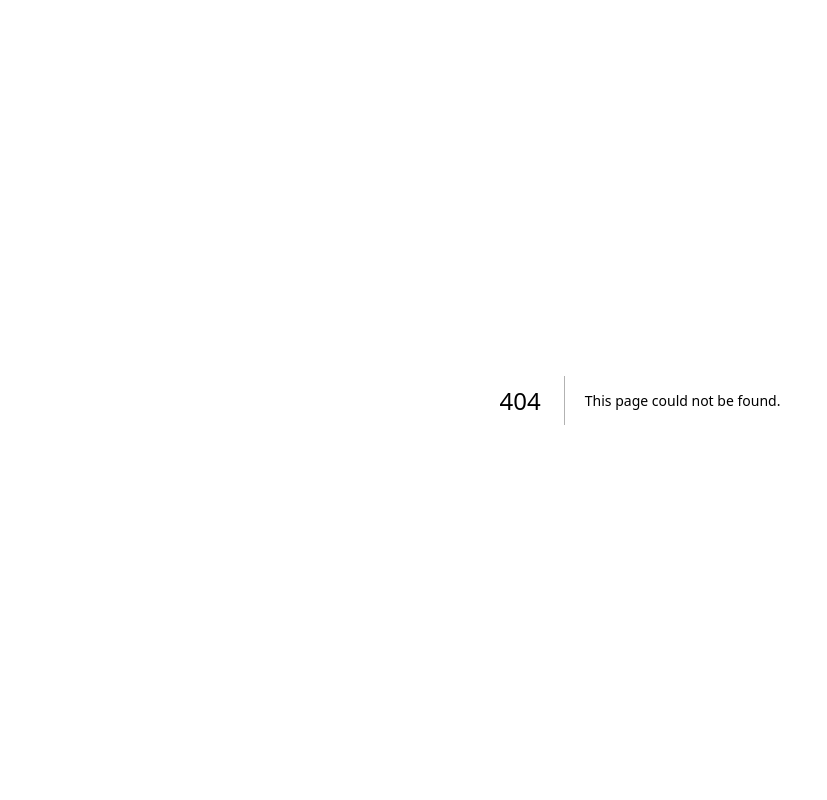
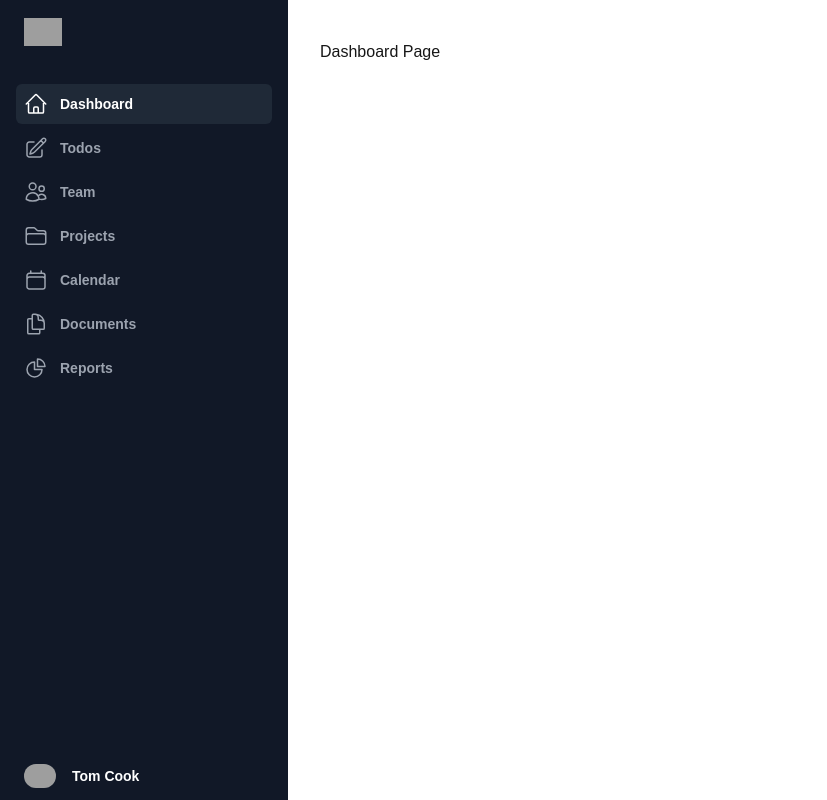
Before and after one commit to emilio-v/next-admin-todo, a Next.js app: page /v2/dashboard in a window 1280 px wide. Before the commit this address had no page. Shown: the whole page, without its empty margins (0-827 px from the left). Built offline with nearby package versions, Linux system fonts and the light colour scheme; grey boxes are pictures that could not be loaded.

Commit message:
feat: [v2] create layout

```diff
--- a/package.json
+++ b/package.json
@@ -12,6 +12,7 @@
     "@headlessui/react": "^2.2.0",
     "@heroicons/react": "^2.2.0",
     "@prisma/client": "^6.2.1",
+    "clsx": "^2.1.1",
     "next": "15.1.6",
     "react": "^19.0.0",
     "react-dom": "^19.0.0",
--- /dev/null
+++ b/src/app/v2/dashboard/layout.tsx
@@ -0,0 +1,18 @@
+"use client";
+
+import { ReactNode } from "react";
+import { Sidebar } from "@/components/v2/Sidebar";
+import { TopMenu } from "@/components/v2/TopMenu";
+
+export default function DashboardLayout({ children }: { children: ReactNode }) {
+  return (
+    <div>
+      <Sidebar />
+      <TopMenu />
+
+      <main className="py-10 lg:pl-72">
+        <div className="px-4 sm:px-6 lg:px-8">{children}</div>
+      </main>
+    </div>
+  );
+}
--- /dev/null
+++ b/src/app/v2/dashboard/page.tsx
@@ -0,0 +1,3 @@
+export default function DashboardPage() {
+  return <div>Dashboard Page</div>;
+}
--- /dev/null
+++ b/src/components/v2/Navigation.tsx
@@ -0,0 +1,57 @@
+import Image from "next/image";
+import Link from "next/link";
+import {
+  CalendarIcon,
+  ChartPieIcon,
+  DocumentDuplicateIcon,
+  FolderIcon,
+  HomeIcon,
+  PencilSquareIcon,
+  UsersIcon,
+} from "@heroicons/react/24/outline";
+
+import { SidebarItem } from "@/components/v2/SidebarItem";
+
+const navigation = [
+  { name: "Dashboard", href: "/v2/dashboard", icon: HomeIcon },
+  { name: "Todos", href: "/v2/dashboard/rest-todos", icon: PencilSquareIcon },
+  { name: "Team", href: "#", icon: UsersIcon },
+  { name: "Projects", href: "#", icon: FolderIcon },
+  { name: "Calendar", href: "#", icon: CalendarIcon },
+  { name: "Documents", href: "#", icon: DocumentDuplicateIcon },
+  { name: "Reports", href: "#", icon: ChartPieIcon },
+];
+
+export const Navigation = () => {
+  return (
+    <nav className="flex flex-1 flex-col">
+      <ul role="list" className="flex flex-1 flex-col gap-y-7">
+        <li>
+          <ul role="list" className="-mx-2 space-y-1">
+            {navigation.map(({ href, icon, name }) => (
+              <li key={name}>
+                <SidebarItem href={href} name={name} icon={icon} />
+              </li>
+            ))}
+          </ul>
+        </li>
+        <li className="-mx-6 mt-auto hidden lg:flex">
+          <Link
+            href="#"
+            className="flex items-center gap-x-4 px-6 py-3 text-sm/6 font-semibold text-white hover:bg-gray-800"
+          >
+            <Image
+              alt=""
+              src="https://images.unsplash.com/photo-1472099645785-5658abf4ff4e?ixlib=rb-1.2.1&ixid=eyJhcHBfaWQiOjEyMDd9&auto=format&fit=facearea&facepad=2&w=256&h=256&q=80"
+              className="rounded-full bg-gray-800"
+              width={32}
+              height={32}
+            />
+            <span className="sr-only">Your profile</span>
+            <span aria-hidden="true">Tom Cook</span>
+          </Link>
+        </li>
+      </ul>
+    </nav>
+  );
+};
--- /dev/null
+++ b/src/components/v2/Sidebar.tsx
@@ -0,0 +1,21 @@
+import Image from "next/image";
+import { Navigation } from "@/components/v2/Navigation";
+
+export const Sidebar = () => {
+  return (
+    <div className="hidden lg:fixed lg:inset-y-0 lg:z-50 lg:flex lg:w-72 lg:flex-col">
+      <div className="flex grow flex-col gap-y-5 overflow-y-auto bg-gray-900 px-6">
+        <div className="flex h-16 shrink-0 items-center">
+          <Image
+            alt="Your Company"
+            src="https://tailwindui.com/plus/img/logos/mark.svg?color=indigo&shade=500"
+            width={38}
+            height={32}
+          />
+        </div>
+
+        <Navigation />
+      </div>
+    </div>
+  );
+};
--- /dev/null
+++ b/src/components/v2/SidebarItem.tsx
@@ -0,0 +1,38 @@
+"use client";
+
+import { ForwardRefExoticComponent, RefAttributes, SVGProps } from "react";
+import Link from "next/link";
+import clsx from "clsx";
+import { usePathname } from "next/navigation";
+
+interface SidebarItemProps {
+  href: string;
+  name: string;
+  icon: ForwardRefExoticComponent<
+    Omit<SVGProps<SVGSVGElement>, "ref"> & {
+      title?: string;
+      titleId?: string;
+    } & RefAttributes<SVGSVGElement>
+  >;
+}
+
+export const SidebarItem = ({ href, icon, name }: SidebarItemProps) => {
+  const pathname = usePathname();
+  const current = pathname === href;
+
+  const Icon = icon;
+  return (
+    <Link
+      href={href}
+      className={clsx(
+        current
+          ? "bg-gray-800 text-white"
+          : "text-gray-400 hover:bg-gray-800 hover:text-white",
+        "group flex gap-x-3 rounded-md p-2 text-sm/6 font-semibold"
+      )}
+    >
+      <Icon aria-hidden="true" className="size-6 shrink-0" />
+      {name}
+    </Link>
+  );
+};
--- /dev/null
+++ b/src/components/v2/TopMenu.tsx
@@ -0,0 +1,88 @@
+"use client";
+
+import { useState } from "react";
+import Image from "next/image";
+import { Bars3Icon, XMarkIcon } from "@heroicons/react/24/outline";
+import {
+  Dialog,
+  DialogBackdrop,
+  DialogPanel,
+  TransitionChild,
+} from "@headlessui/react";
+import { Navigation } from "@/components/v2/Navigation";
+
+export const TopMenu = () => {
+  const [sidebarOpen, setSidebarOpen] = useState(false);
+
+  return (
+    <>
+      <div className="sticky top-0 z-40 flex items-center gap-x-6 bg-gray-900 px-4 py-4 shadow-sm sm:px-6 lg:hidden">
+        <button
+          type="button"
+          onClick={() => setSidebarOpen(true)}
+          className="-m-2.5 p-2.5 text-gray-400 lg:hidden"
+        >
+          <span className="sr-only">Open sidebar</span>
+          <Bars3Icon aria-hidden="true" className="size-6" />
+        </button>
+        <div className="flex-1 text-sm/6 font-semibold text-white">
+          Dashboard
+        </div>
+        <a href="#">
+          <span className="sr-only">Your profile</span>
+          <Image
+            alt=""
+            src="https://images.unsplash.com/photo-1472099645785-5658abf4ff4e?ixlib=rb-1.2.1&ixid=eyJhcHBfaWQiOjEyMDd9&auto=format&fit=facearea&facepad=2&w=256&h=256&q=80"
+            className="rounded-full bg-gray-800"
+            width={32}
+            height={32}
+          />
+        </a>
+      </div>
+
+      <Dialog
+        open={sidebarOpen}
+        onClose={setSidebarOpen}
+        className="relative z-50 lg:hidden"
+      >
+        <DialogBackdrop
+          transition
+          className="fixed inset-0 bg-gray-900/80 transition-opacity duration-300 ease-linear data-[closed]:opacity-0"
+        />
+
+        <div className="fixed inset-0 flex">
+          <DialogPanel
+            transition
+            className="relative mr-16 flex w-full max-w-xs flex-1 transform transition duration-300 ease-in-out data-[closed]:-translate-x-full"
+          >
+            <TransitionChild>
+              <div className="absolute left-full top-0 flex w-16 justify-center pt-5 duration-300 ease-in-out data-[closed]:opacity-0">
+                <button
+                  type="button"
+                  onClick={() => setSidebarOpen(false)}
+                  className="-m-2.5 p-2.5"
+                >
+                  <span className="sr-only">Close sidebar</span>
+                  <XMarkIcon aria-hidden="true" className="size-6 text-white" />
+                </button>
+              </div>
+            </TransitionChild>
+
+            <div className="flex grow flex-col gap-y-5 overflow-y-auto bg-gray-900 px-6 pb-2 ring-1 ring-white/10">
+              <div className="flex h-16 shrink-0 items-center">
+                <Image
+                  alt="Your Company"
+                  src="https://tailwindui.com/plus/img/logos/mark.svg?color=indigo&shade=500"
+                  className="h-8 w-auto"
+                  width={36}
+                  height={32}
+                />
+              </div>
+              <Navigation />
+            </div>
+          </DialogPanel>
+        </div>
+      </Dialog>
+    </>
+  );
+};
```
Also changed, not shown: 1 other file (tests, documents, lock files or other folders).
